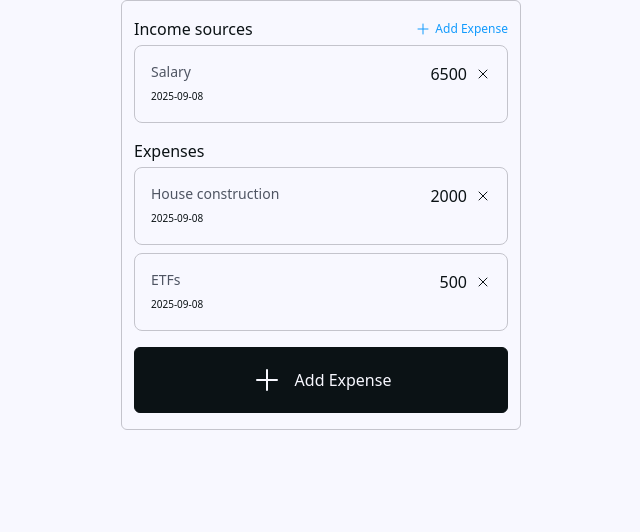
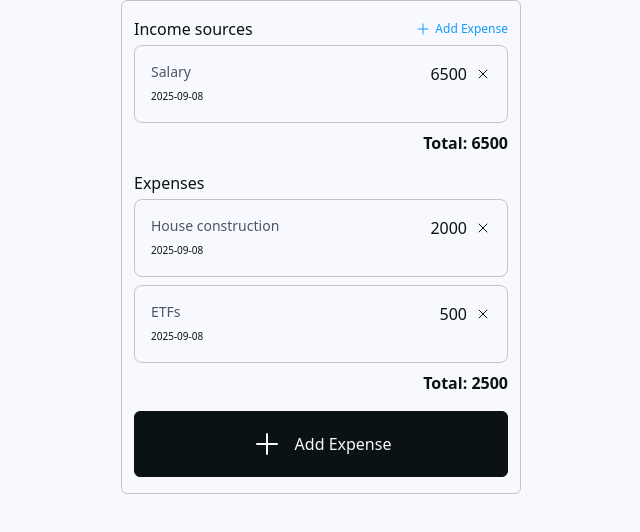
Before and after one commit to crististan/monthly-budget-tracker, a React (Vite) app: page / in a window 1280 px wide. Shown: the top 532 px of the page, without its empty margins (319-959 px from the left). Built offline with nearby package versions, Linux system fonts and the light colour scheme.

Commit message:
add total for each category

```diff
--- a/src/components/budget-tracker/CategorySection.tsx
+++ b/src/components/budget-tracker/CategorySection.tsx
@@ -1,4 +1,4 @@
-import type { JSX } from "react";
+import { useState, type JSX } from "react";
 import Button from "../ui/Button";
 import TransactionItem from "./TransactionItem";
 
@@ -25,7 +25,7 @@ export default function CategorySection({ title, transactions, button, removeFn
                     </Button>
                 )}
             </div>
-            <div className="w-full mb-4">
+            <div className="w-full mb-2">
                 {transactions.map((transaction) => (
                     <TransactionItem
                         key={transaction.id}
@@ -38,6 +38,9 @@ export default function CategorySection({ title, transactions, button, removeFn
                     />
                 ))}
             </div>
+            <div className="w-full mb-4 flex">
+                <span className="font-bold ml-auto">Total: {transactions.reduce((total, transaction) => total + transaction.amount, 0)}</span>
+            </div>
         </div>
     );
 }
```
